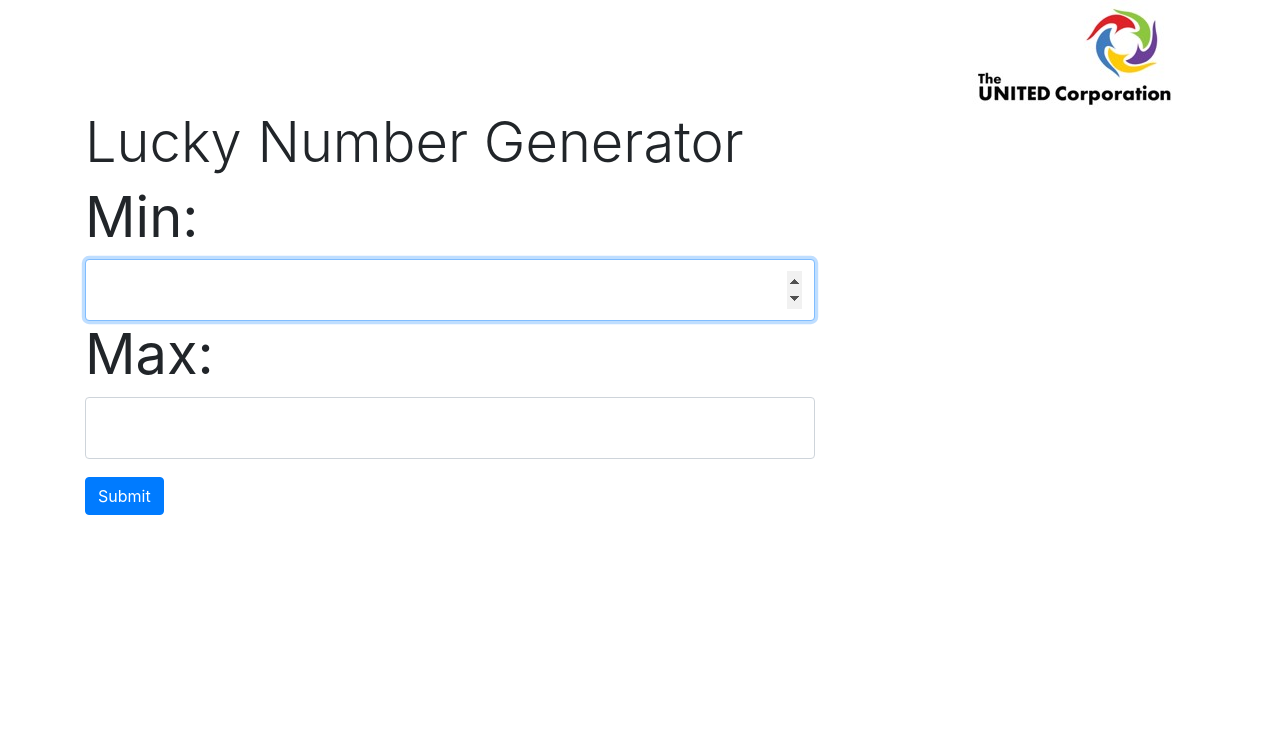
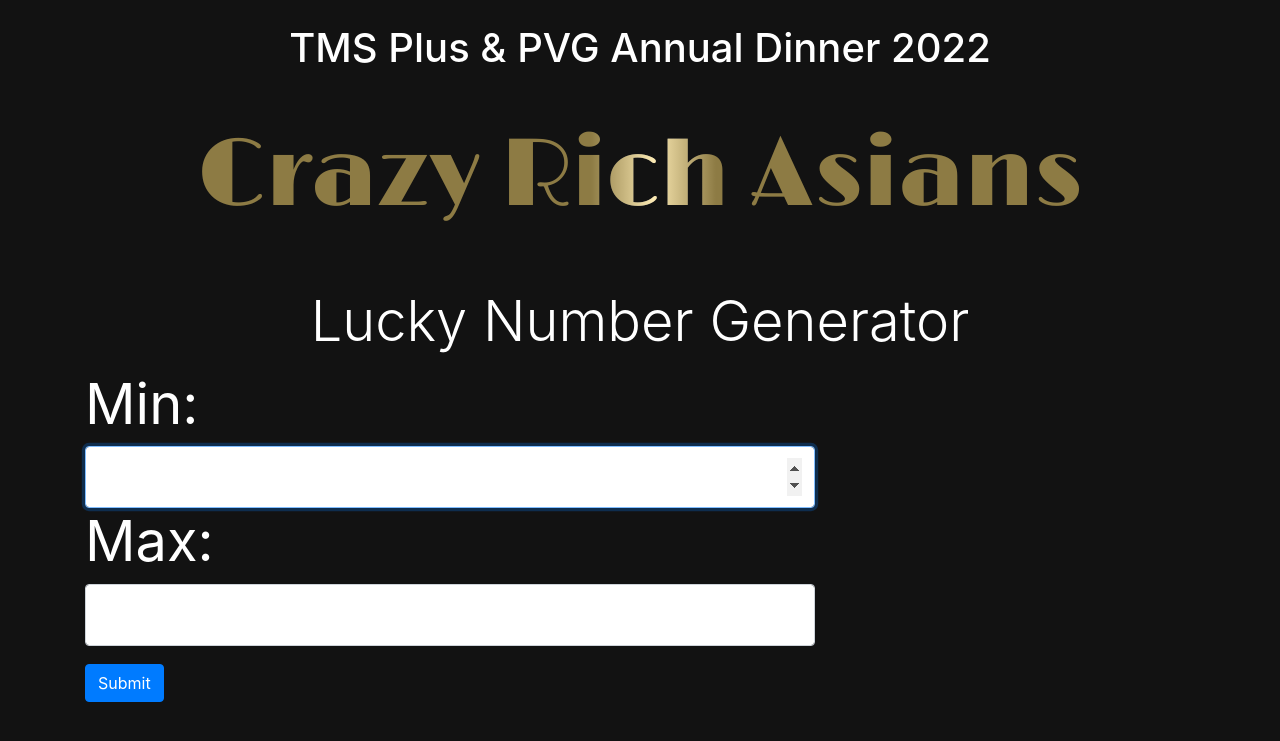
Before and after one commit to CayenneLow/LotteryPicker, a Flask app: page / in a window 1280 px wide. Shown: the top 741 px of the page. Run offline with Flask 2, Linux system fonts and the light colour scheme; some libraries are stand-ins or nearby versions.

Commit message:
home page complete

```diff
--- a/static/styles.css
+++ b/static/styles.css
@@ -1,3 +1,13 @@
+body {
+    color: white;
+    background-color: #121212;
+}
+
+a {
+    color: white;
+    text-decoration: none; /* no underline */
+}
+
 .numbers {
     display: inline-block;
     font-size:25px;
@@ -20,3 +30,72 @@
 .preRollHeader {
     text-align: center;
 }
+
+.shimmer {
+    font-family: 'Limelight';
+    font-size: 6em;
+    display: inline;
+    margin-bottom: 0;
+}
+
+.shimmer {
+    text-align: center;
+    color: rgb(247, 211, 101, 0.5) !important;
+    background: -webkit-gradient(linear, left top, right top, from(#222), to(#222), color-stop(0.5, #fff));
+    background: -moz-gradient(linear, left top, right top, from(#222), to(#222), color-stop(0.5, #fff));
+    background: gradient(linear, left top, right top, from(#222), to(#222), color-stop(0.5, #fff));
+    -webkit-background-size: 125px 100%;
+    -moz-background-size: 125px 100%;
+    background-size: 125px 100%;
+    -webkit-background-clip: text;
+    -moz-background-clip: text;
+    background-clip: text;
+    -webkit-animation-name: shimmer;
+    -moz-animation-name: shimmer;
+    animation-name: shimmer;
+    -webkit-animation-duration: 2s;
+    -moz-animation-duration: 2s;
+    animation-duration: 2s;
+    -webkit-animation-iteration-count: infinite;
+    -moz-animation-iteration-count: infinite;
+    animation-iteration-count: infinite;
+    background-repeat: no-repeat;
+    background-position: 0 0;
+    background-color: #222;
+}
+
+@-moz-keyframes shimmer {
+    0% {
+            background-position: top left;
+    }
+    100% {
+            background-position: top right;
+    }
+}
+
+@-webkit-keyframes shimmer {
+    0% {
+            background-position: top left;
+    }
+    100% {
+            background-position: top right;
+    }
+}
+
+@-o-keyframes shimmer {
+    0% {
+            background-position: top left;
+    }
+    100% {
+            background-position: top right;
+    }
+}
+
+@keyframes shimmer {
+    0% {
+            background-position: top left;
+    }
+    100% {
+            background-position: top right;
+    }
+}
--- a/templates/base.html
+++ b/templates/base.html
@@ -4,16 +4,21 @@
     {% block head %}
         <link rel="stylesheet" href="{{url_for('static', filename='bootstrap-4.3.1/css/bootstrap.css') }}">
         <link rel="stylesheet" href="{{ url_for('static', filename='styles.css') }}">
+        <link rel="preconnect" href="https://fonts.googleapis.com">
+        <link rel="preconnect" href="https://fonts.gstatic.com" crossorigin>
+        <link href="https://fonts.googleapis.com/css2?family=Limelight&display=swap" rel="stylesheet">
         <title>TUC Lucky Draw</title>
     {% endblock %}
   </head>
   <body>
       <div class="container">
         {% block content %}
-        <div class ="row">
-          <div class="col-9"></div>
-          <div class="col-3">
-            <a href="{{url_for('index')}}"><img class="logo" src="{{url_for('static', filename='TUCLogo.jpg')}}"/></a>
+        <div class ="row mt-4">
+          <div class="col-12 text-center">
+            <a href="{{url_for('index')}}"><h1>TMS Plus & PVG Annual Dinner 2022</h1></a>
+          </div>
+          <div class="col-12 text-center my-4 shimmer">
+            Crazy Rich Asians
           </div>
         </div>
         {% with messages = get_flashed_messages() %}
--- a/templates/index.html
+++ b/templates/index.html
@@ -7,7 +7,7 @@
 <div class ="row">
     <div class="col-sm">
         <div class="display-4 font-weight-normal">
-            <h1 class="display-4">Lucky Number Generator</h1>
+            <h1 class="display-4 text-center my-3">Lucky Number Generator</h1>
 
             <form method="POST">
                 <div class="row">
```
